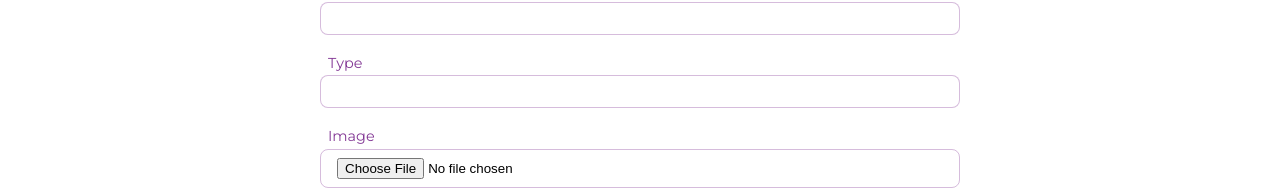
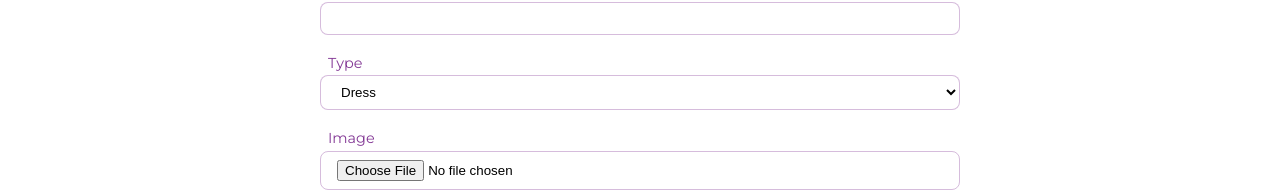
Before and after one commit to Zeus3hd/fashfe, a React (Create React App) app: page /new in a window 1280 px wide. Shown: the part 136-328 px from the top of the page. Built offline with nearby package versions, Linux system fonts and the light colour scheme.

Commit message:
switch from input to select field

```diff
--- a/src/components/NewPost/index.js
+++ b/src/components/NewPost/index.js
@@ -7,6 +7,7 @@ import {
   InputField,
   InputLabel,
   FormButton,
+  SelectField,
 } from "./index.style";
 const NewPost = () => {
   const [postData, setPostData] = useState({
@@ -76,7 +77,19 @@ const NewPost = () => {
         </InputGroup>
         <InputGroup>
           <InputLabel>Type</InputLabel>
-          <InputField
+          <SelectField
+            onChange={(e) => {
+              setPostData({
+                ...postData,
+                type: e.target.value,
+              });
+            }}
+          >
+            <option value="dress">Dress</option>
+            <option value="coat">Coat</option>
+            <option value="abaya">Abaya</option>
+          </SelectField>
+          {/* <InputField
             type="text"
             onChange={(e) => {
               setPostData({
@@ -84,7 +97,7 @@ const NewPost = () => {
                 type: e.target.value,
               });
             }}
-          />
+          /> */}
         </InputGroup>
         <InputGroup>
           <InputLabel>Image</InputLabel>
--- a/src/components/NewPost/index.style.js
+++ b/src/components/NewPost/index.style.js
@@ -23,6 +23,12 @@ const InputField = styled.input`
   border: 1px solid ${colors.purple + "55"};
   border-radius: 0.5rem;
 `;
+const SelectField = styled.select`
+  padding: 0.5rem 1rem;
+  border: 1px solid ${colors.purple + "55"};
+  border-radius: 0.5rem;
+  background: #ffffff;
+`;
 const InputLabel = styled.label`
   color: ${colors.purple};
   font-size: 0.9rem;
@@ -38,4 +44,4 @@ const FormButton = styled.button`
   font-weight: bold;
   font-size: 1.2rem;
 `;
-export { Wrapper, InputGroup, InputField, InputLabel, FormButton };
+export { Wrapper, InputGroup, InputField, InputLabel, FormButton, SelectField };
```
